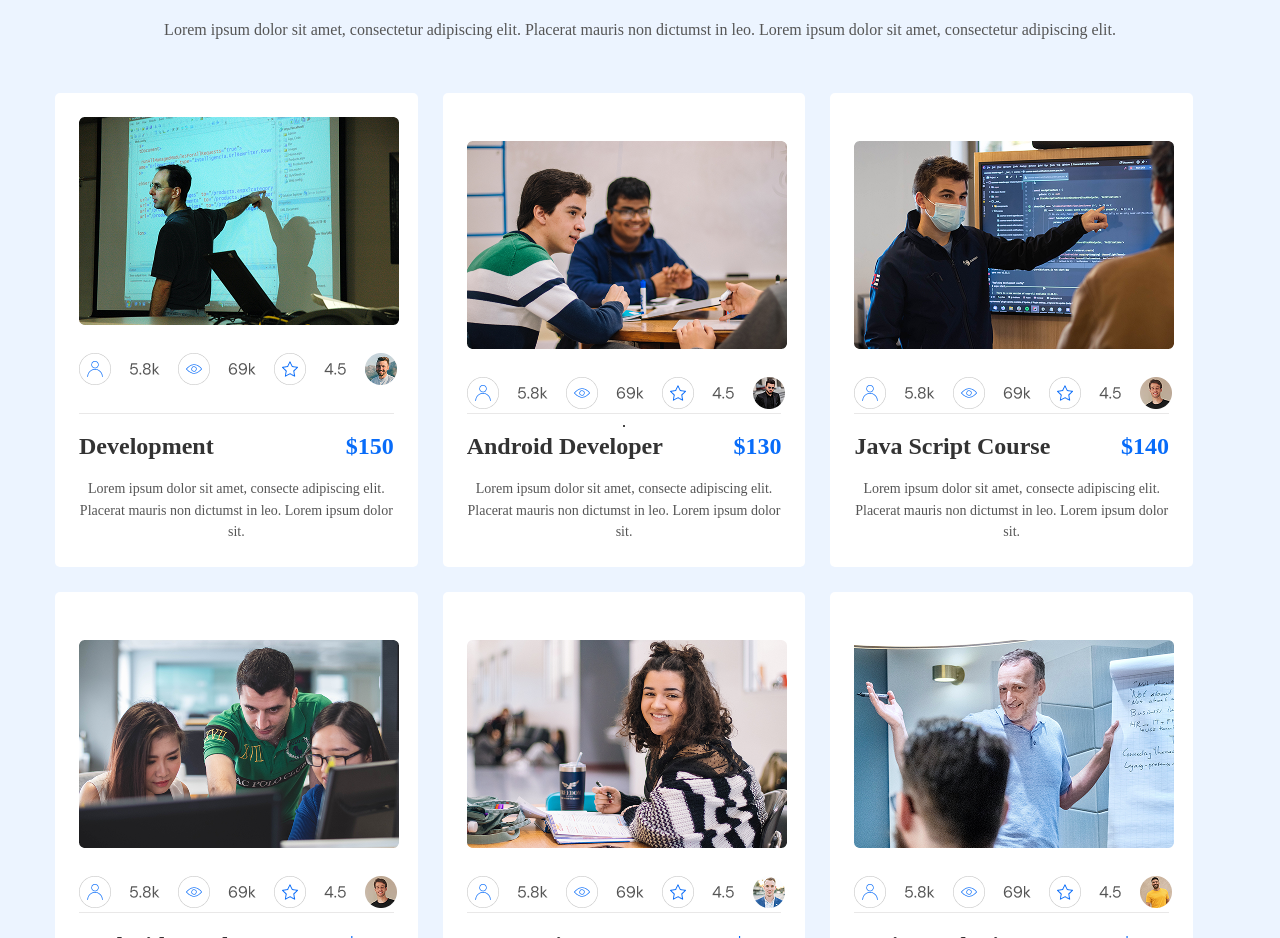
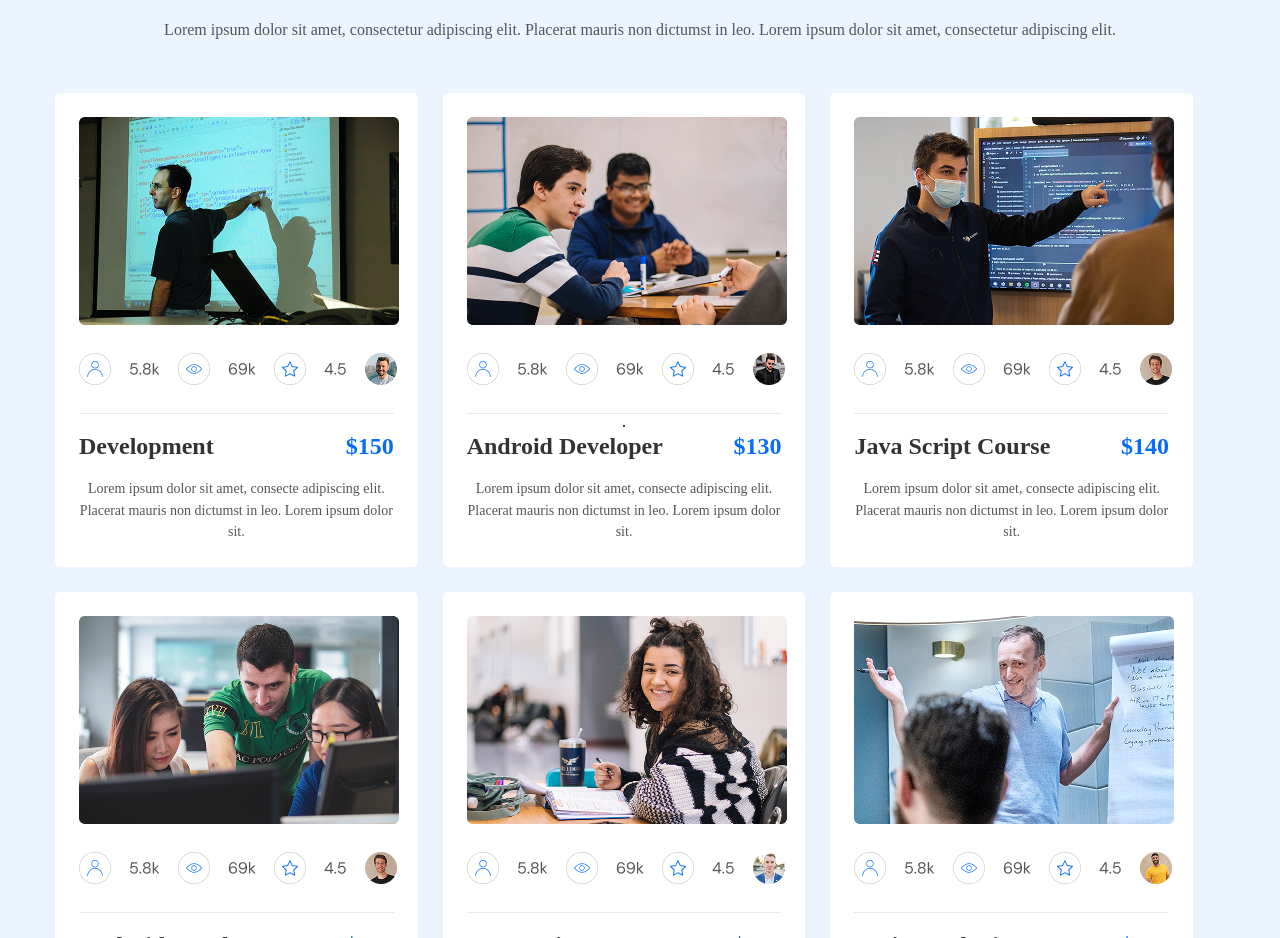
Before and after one commit to pubgmobile2006xxl-coder/recat-4dars, a React (Vite) app in the folder vite-project/: page / in a window 1280 px wide. Shown: the part 1894-2832 px from the top of the page. Built offline with nearby package versions, Linux system fonts and the light colour scheme.

Commit message:
dxfrcgtc

```diff
--- a/vite-project/src/Companents/Main/Section5/Section5.css
+++ b/vite-project/src/Companents/Main/Section5/Section5.css
@@ -57,6 +57,7 @@
   background: #FFFFFF;
   text-align: center;
   padding: 24px;
+  transition: all 1s ease-in-out;
 }
 .section5 .container .cards .card .chzu {
   width: 100%;
@@ -64,7 +65,7 @@
   background: #E9E8E8;
 }
 .section5 .container .cards .card .tun {
-  padding: 24px 0;
+  margin: 24px 0;
 }
 .section5 .container .cards .card .title {
   display: flex;
@@ -92,4 +93,8 @@
   line-height: 155%;
   letter-spacing: 0%;
   color: #555;
+}
+.section5 .container .cards .card:hover {
+  box-shadow: 0px 11px 55px 0px rgba(0, 0, 0, 0.6352941176);
+  transform: scale(1.1);
 }/*# sourceMappingURL=Section5.css.map */
--- a/vite-project/src/Companents/Main/Section5/Section5.jsx
+++ b/vite-project/src/Companents/Main/Section5/Section5.jsx
@@ -41,9 +41,9 @@ const Section5 = () => {
             </div>
 
             <div className="card">
-              <img className='tun' src={rasm2} alt="rasm" />
+              <img src={rasm2} alt="rasm" />
               <br />
-              <img src={fram2} alt="rasm" />
+              <img className='tun' src={fram2} alt="rasm" />
               <div className="chzu">.</div>
               <div className="title">
                 <h3>Android Developer</h3>
@@ -54,9 +54,9 @@ const Section5 = () => {
             </div>
 
             <div className="card">
-              <img className='tun' src={rasm4} alt="rasm" />
+              <img src={rasm4} alt="rasm" />
               <br />
-              <img src={fram3} alt="rasm" />
+              <img className='tun' src={fram3} alt="rasm" />
               <div className="chzu"></div>
               <div className="title">
                 <h3>Java Script Course</h3>
@@ -67,9 +67,9 @@ const Section5 = () => {
             </div>
 
             <div className="card">
-              <img className='tun' src={rasm5} alt="rasm" />
+              <img src={rasm5} alt="rasm" />
               <br />
-              <img src={fram3} alt="rasm" />
+              <img className='tun' src={fram3} alt="rasm" />
               <div className="chzu"></div>
               <div className="title">
                 <h3>Android Developer</h3>
@@ -80,9 +80,9 @@ const Section5 = () => {
             </div>
 
             <div className="card">
-              <img className='tun' src={rasm3} alt="rasm" />
+              <img src={rasm3} alt="rasm" />
               <br />
-              <img src={fram5} alt="rasm" />
+              <img className='tun' src={fram5} alt="rasm" />
               <div className="chzu"></div>
               <div className="title">
                 <h3>Java Script Course</h3>
@@ -93,9 +93,9 @@ const Section5 = () => {
             </div>
 
             <div className="card">
-              <img className='tun' src={rasm1} alt="rasm" />
+              <img src={rasm1} alt="rasm" />
               <br />
-              <img src={fram6} alt="rasm" />
+              <img className='tun' src={fram6} alt="rasm" />
               <div className="chzu"></div>
               <div className="title">
                 <h3>Basic Marketing</h3>
--- a/vite-project/src/Companents/Main/Section5/Section5.scss
+++ b/vite-project/src/Companents/Main/Section5/Section5.scss
@@ -63,15 +63,17 @@
                 background: #FFFFFF;
                 text-align: center;
                 padding: 24px;
+                transition: all 1s ease-in-out;
 
-                .chzu{
+                .chzu {
                     width: 100%;
                     height: 1px;
                     background: #E9E8E8;
+
                 }
 
                 .tun {
-                    padding: 24px 0;
+                    margin: 24px 0;
                 }
 
                 .title {
@@ -105,6 +107,10 @@
                     color: #555;
                 }
             }
+            .card:hover{
+                box-shadow: 0px 11px 55px 0px #000000a2;
+                transform: scale(1.1);
+            }
         }
     }
 }
```
Also changed, not shown: 1 other file (tests, documents, lock files or other folders).
